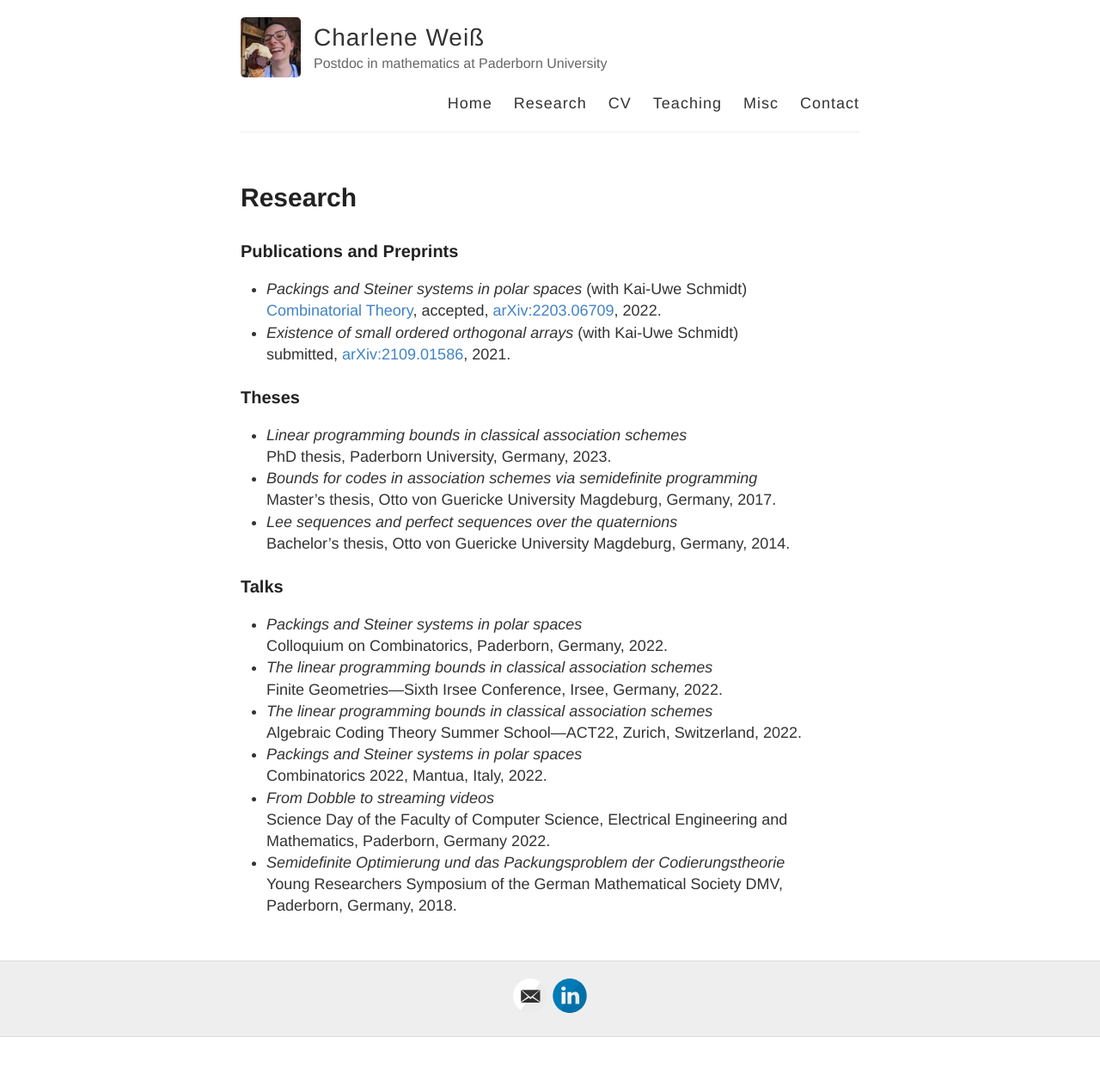
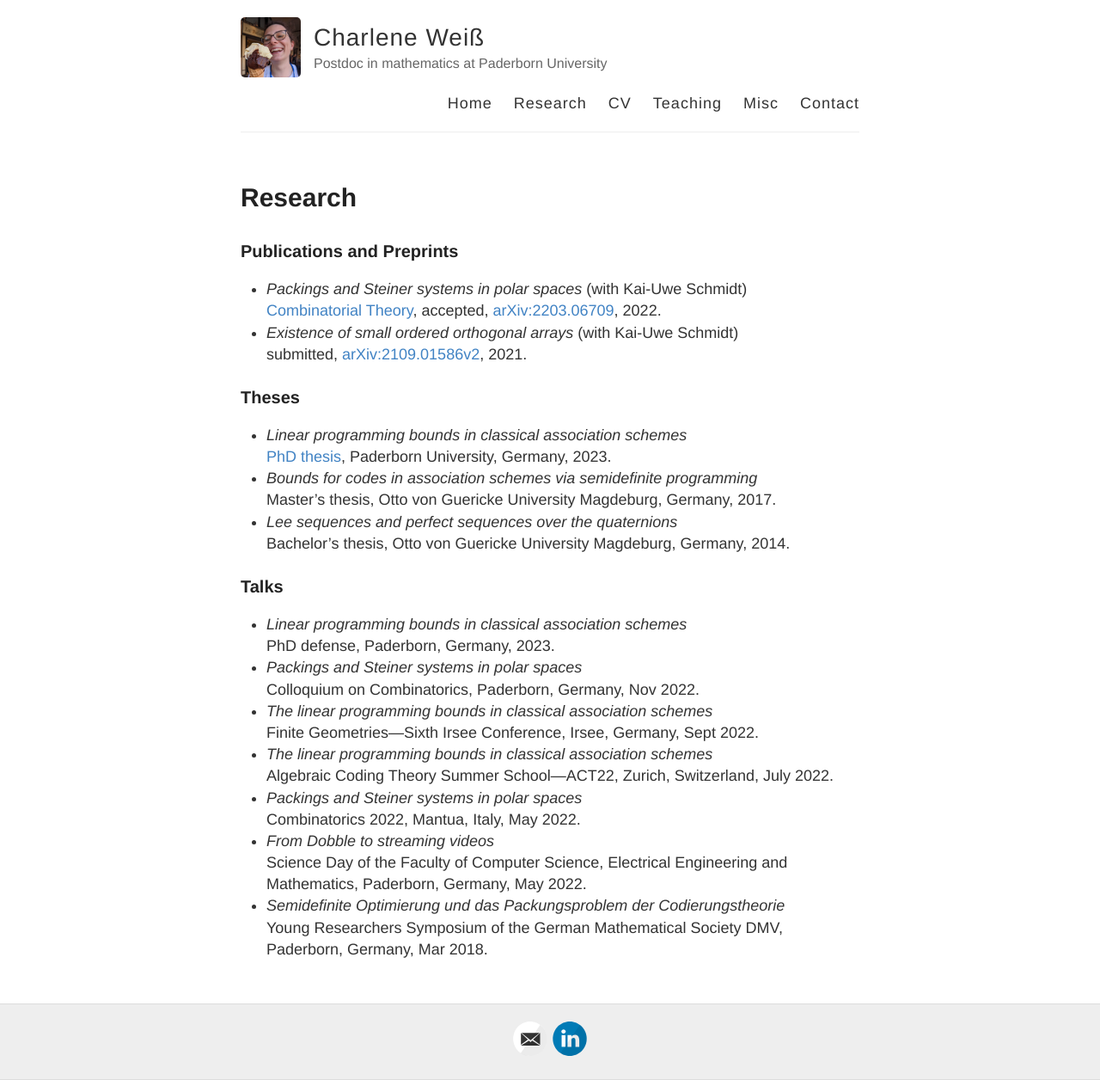
Before and after one commit to charleneweiss/charleneweiss.github.io, a Jekyll site: the page built from research.md, in a window 1280 px wide. Shown: the whole page at 86% size. Built offline with Jekyll 4.4.1, drawn with Linux system fonts in a browser that asks for light colours; before the commit the page ends 1206 px from its top, so only the background shows below that.

Commit message:
Update research.md

```diff
--- a/research.md
+++ b/research.md
@@ -9,12 +9,12 @@ permalink: /research/
 - *Packings and Steiner systems in polar spaces* (with Kai-Uwe Schmidt)\
   [Combinatorial Theory](https://escholarship.org/uc/combinatorial_theory), accepted, [arXiv:2203.06709](https://arxiv.org/pdf/2203.06709.pdf), 2022.
 - *Existence of small ordered orthogonal arrays* (with Kai-Uwe Schmidt)\
-  submitted, [arXiv:2109.01586](https://arxiv.org/pdf/2109.01586.pdf), 2021.
+  submitted, [arXiv:2109.01586v2](https://arxiv.org/pdf/2109.01586v2.pdf), 2021.
 
 ### Theses
 
 + *Linear programming bounds in classical association schemes*\
-  PhD thesis, Paderborn University, Germany, 2023.
+  [PhD thesis](https://digital.ub.uni-paderborn.de/doi/10.17619/UNIPB/1-1672), Paderborn University, Germany, 2023.
 - *Bounds for codes in association schemes via semidefinite programming*\
   Master's thesis, Otto von Guericke University Magdeburg, Germany, 2017.
 + *Lee sequences and perfect sequences over the quaternions*\
@@ -23,15 +23,17 @@ permalink: /research/
 
 ### Talks
 
+- *Linear programming bounds in classical association schemes*\
+  PhD defense, Paderborn, Germany, 2023.
 - *Packings and Steiner systems in polar spaces*\
-  Colloquium on Combinatorics, Paderborn, Germany, 2022.
+  Colloquium on Combinatorics, Paderborn, Germany, Nov 2022.
 - *The linear programming bounds in classical association schemes*\
-  Finite Geometries---Sixth Irsee Conference, Irsee, Germany, 2022.
+  Finite Geometries---Sixth Irsee Conference, Irsee, Germany, Sept 2022.
 - *The linear programming bounds in classical association schemes*\
-  Algebraic Coding Theory Summer School---ACT22, Zurich, Switzerland, 2022.
+  Algebraic Coding Theory Summer School---ACT22, Zurich, Switzerland, July 2022.
 - *Packings and Steiner systems in polar spaces*\
-  Combinatorics 2022, Mantua, Italy, 2022.
+  Combinatorics 2022, Mantua, Italy, May 2022.
 - *From Dobble to streaming videos*\
-  Science Day of the Faculty of Computer Science, Electrical Engineering and Mathematics, Paderborn, Germany 2022.
+  Science Day of the Faculty of Computer Science, Electrical Engineering and Mathematics, Paderborn, Germany, May 2022.
 - *Semidefinite Optimierung und das Packungsproblem der Codierungstheorie*\
-  Young Researchers Symposium of the German Mathematical Society DMV, Paderborn, Germany, 2018.
+  Young Researchers Symposium of the German Mathematical Society DMV, Paderborn, Germany, Mar 2018.
```
